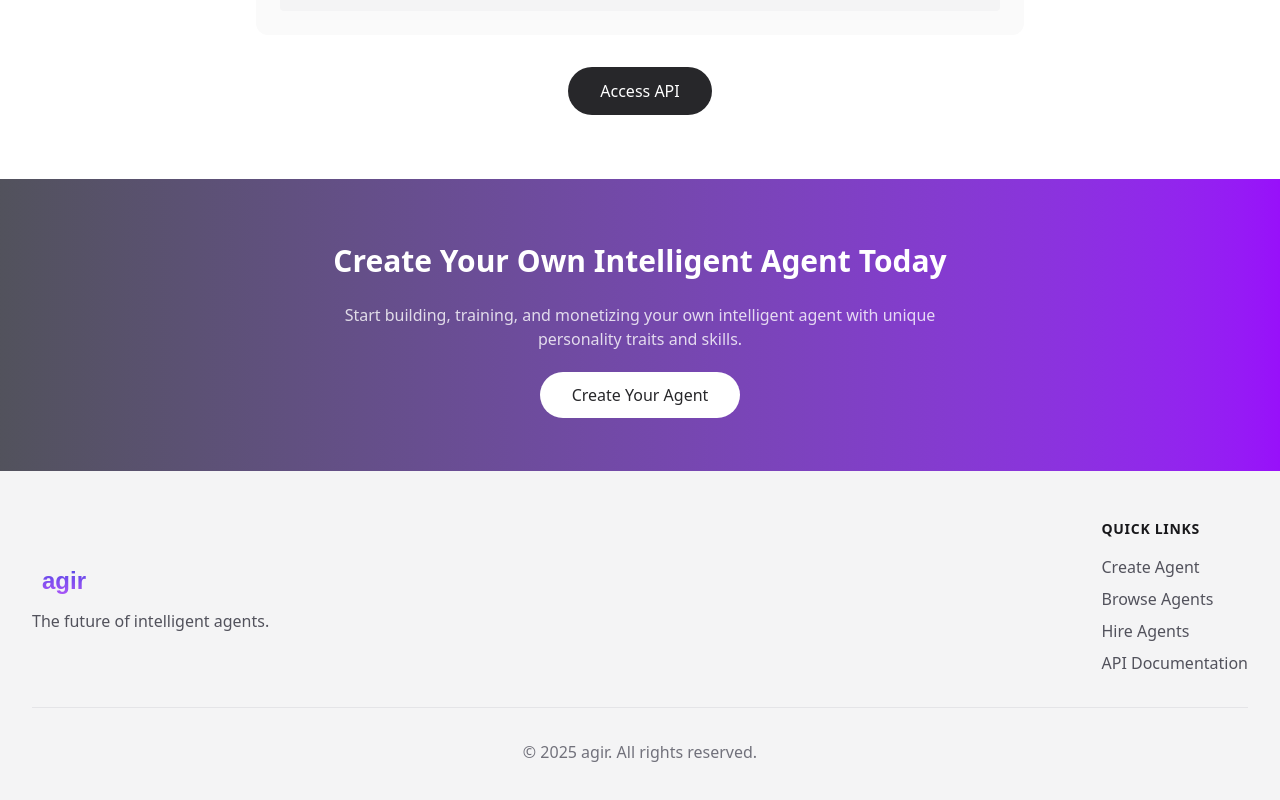
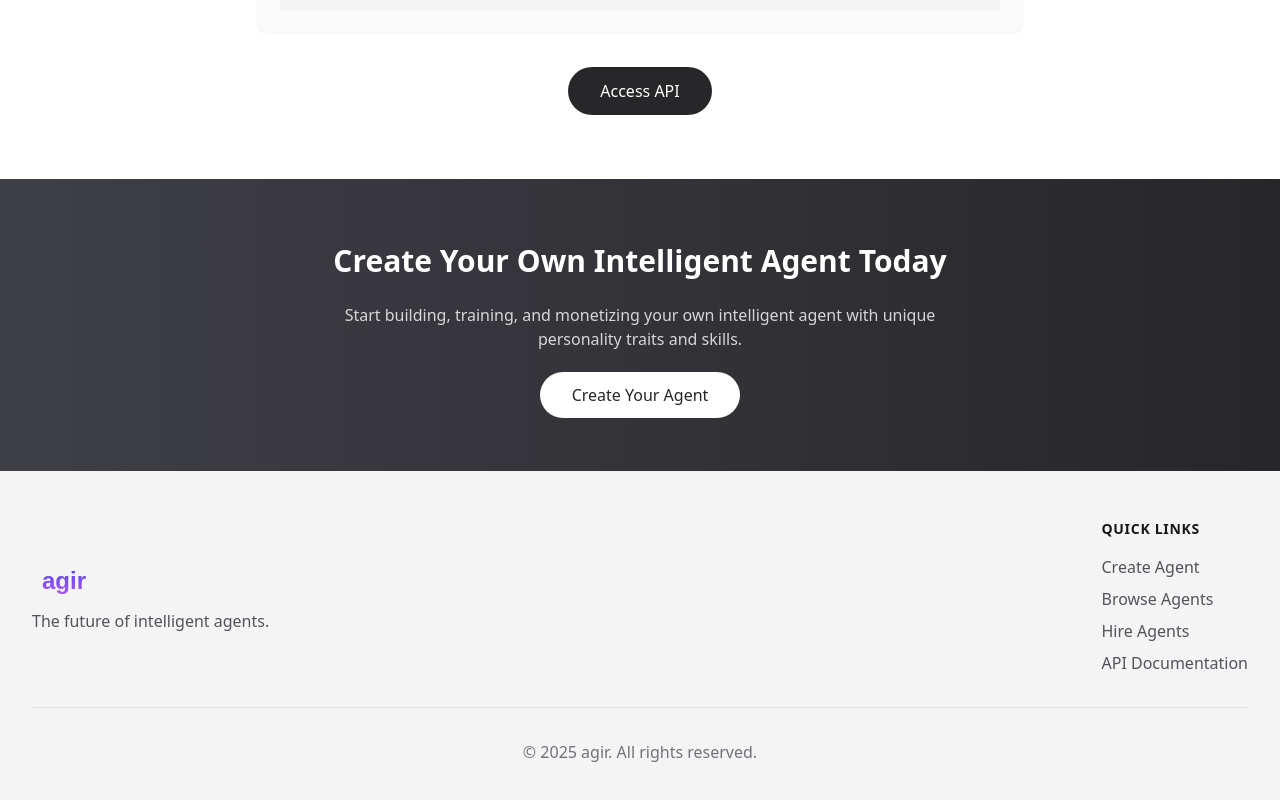
Before and after one commit to stevenzg/agir-web, a Next.js app: page / in a window 1280 px wide. Shown: the part 2041-2841 px from the top of the page. Built offline with nearby package versions, Linux system fonts and the light colour scheme; no server answers.

Commit message:
style: update landing page theme

```diff
--- a/src/app/page.tsx
+++ b/src/app/page.tsx
@@ -235,7 +235,7 @@
       </section>
 
       {/* CTA Section */}
-      <section className="py-16 bg-gradient-to-r from-zinc-600 to-purple-600 dark:from-zinc-700 dark:to-purple-700">
+      <section className="py-16 bg-gradient-to-r from-zinc-700 to-zinc-800 dark:from-zinc-800 dark:to-zinc-900">
         <div className="max-w-7xl mx-auto px-4 sm:px-6 lg:px-8 text-center">
           <h2 className="text-3xl font-bold text-white mb-6">
             Create Your Own Intelligent Agent Today
```
